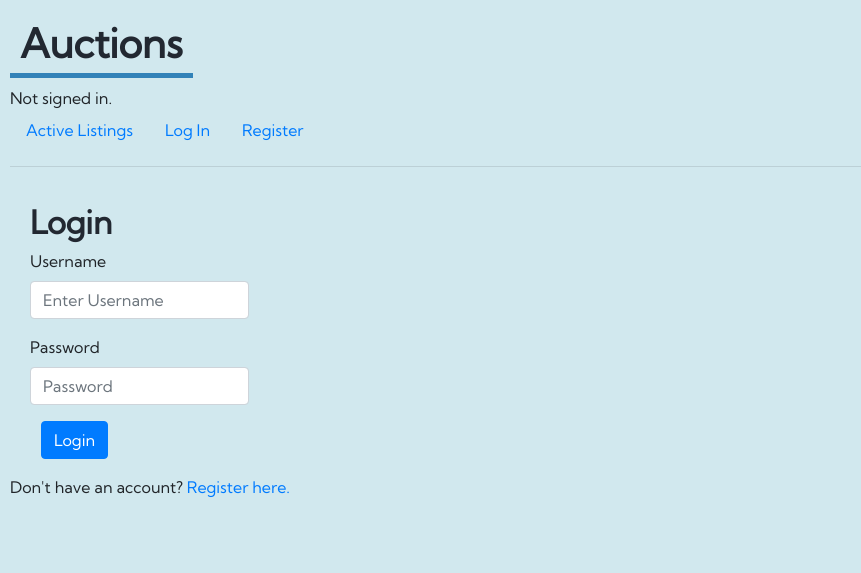
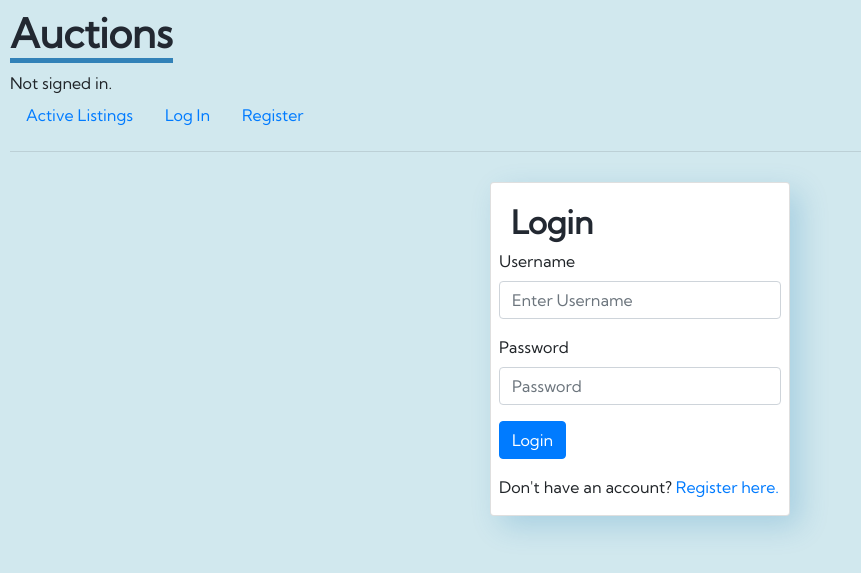
Before and after one commit to Teemobeemo/Commerce, a Django app: page /login in a window 1280 px wide. Shown: the top 573 px of the page, without its empty margins (0-861 px from the left). Run offline with Django 3.2, Linux system fonts and the light colour scheme; some libraries are stand-ins or nearby versions.

Commit message:
💄 Login and Signup Forms

```diff
--- a/auctions/static/auctions/styles.css
+++ b/auctions/static/auctions/styles.css
@@ -3,14 +3,6 @@ body {
     padding: 10px;
     background-color: #d1e8ee;
     font-family: Kumbh Sans;
-}
-
-.form-group{
-    margin-left: 20px;
-}
-
-.btn-primary{
-    margin-left: 31px;
 }
 
 h1{
@@ -28,12 +20,9 @@ h2{
 
 h1{
     text-align: left;
-    padding: 10px;
     font-weight: bold;
-    padding-bottom: value;
     display: inline-block;
     border-bottom: 5px solid #000;
-    padding-bottom: 5px;
 }
 
  h1{
@@ -44,7 +33,7 @@ strong{
     padding-left: 10px;
 }
 
-.card {
+.custom-card {
     margin: 0 auto; /* Added */
     float: none; /* Added */
     margin-bottom: 10px; /* Added */
@@ -52,7 +41,7 @@ strong{
     box-shadow: 10px 10px 30px rgba(0,109,175,.2);
 }
 
-.card-title{
+.card-heading{
     font-weight: bold;
     font-size: 1.5rem;
 }
@@ -61,19 +50,6 @@ strong{
     border-radius: 5px;
     padding: 9px 8px;
     padding-bottom: 5px;
-}
-
-.card-text{
-    padding-top: 10px;
-}
-
-.card-body{
-    margin-top: 5px;
-    padding: 30px;
-}
-
-.form-control{
-    width: min-content;
 }
 
 .form-text{
--- a/auctions/templates/auctions/login.html
+++ b/auctions/templates/auctions/login.html
@@ -1,27 +1,27 @@
 {% extends "auctions/layout.html" %}
 
 {% block body %}
-
+<div class="card custom-card " style="max-width: 300px;">
     <h2>Login</h2>
 
     {% if message %}
-        <div>{{ message }}</div>
+        <div class="ml-2">{{ message }}</div>
     {% endif %}
 
-    <form action="{% url 'login' %}" method="post">
+    <form action="{% url 'login' %}"  method="post">
         {% csrf_token %}
-        <div class="form-group">
+        <div class="form-group ml-2 mr-2">
           <label for="Inputusername1">Username</label>
-          <input type="username" class="form-control" id="Inputusername1" aria-describedby="Username help" placeholder="Enter Username">
+          <input name="username" type="username" class="form-control w-100" id="Inputusername1" aria-describedby="Username help" placeholder="Enter Username">
         </div>
-        <div class="form-group">
+        <div class="form-group ml-2 mr-2">
           <label for="exampleInputPassword1">Password</label>
-          <input type="password" class="form-control" id="exampleInputPassword1" placeholder="Password">
+          <input type="password" name="password" class="form-control w-100" id="exampleInputPassword1" placeholder="Password">
         </div>
-        <button type="submit" class="btn btn-primary ">Login</button>
+        <button type="submit" class="btn btn-primary ml-2 mr-2">Login</button>
       </form>
 
-
-    Don't have an account? <a href="{% url 'register' %}">Register here.</a>
-
+<p class="ml-2">
+    Don't have an account? <a href="{% url 'register' %}">Register here.</a></p>
+  </div>
 {% endblock %}
```
Also changed, not shown: auctions/templates/auctions/register.html (+9 -7 lines).
